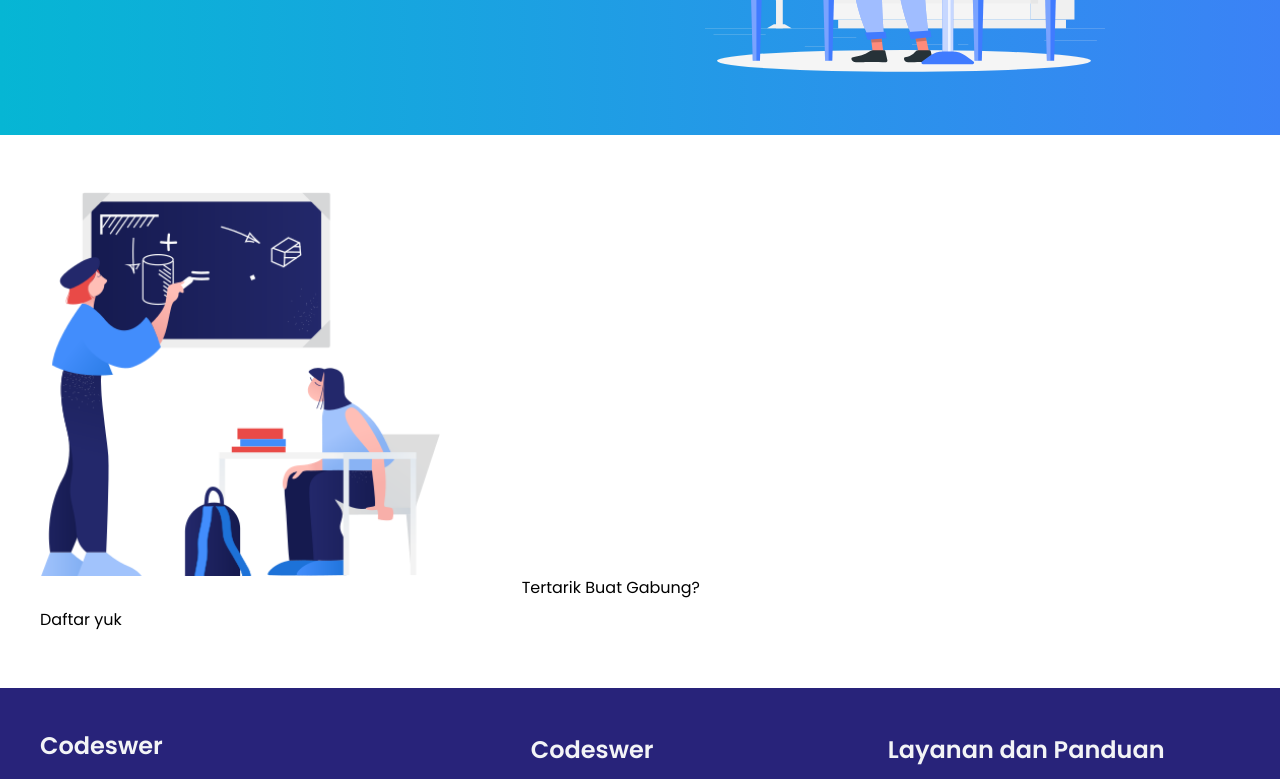
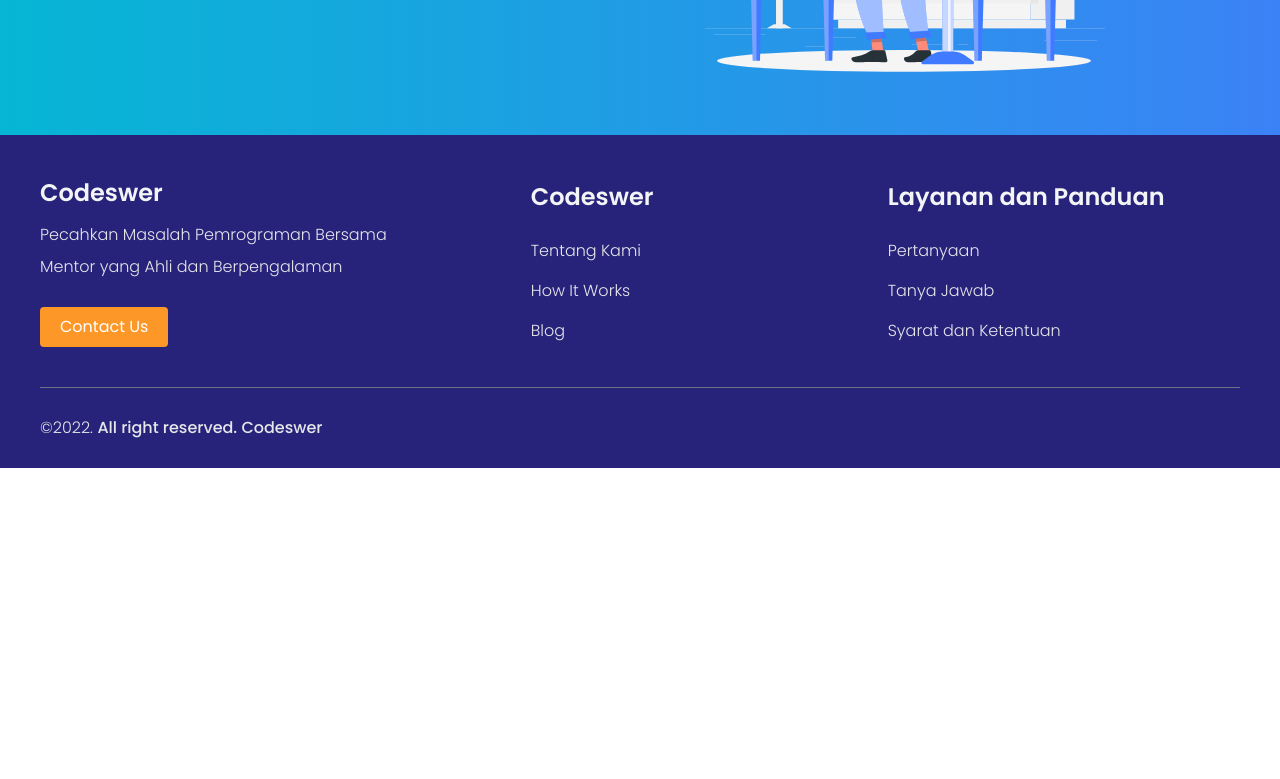
Before and after one commit to rg-km/final-project-engineering-54, a React (Create React App) app in the folder frontend/: page /about in a window 1280 px wide. Shown: the part 1340-2119 px from the top of the page. After the commit the page ends 1808 px from the top, so only its background shows below. Built offline with nearby package versions, Linux system fonts and the light colour scheme.

Commit message:
update about

```diff
--- a/frontend/src/pages/About.jsx
+++ b/frontend/src/pages/About.jsx
@@ -1,11 +1,10 @@
 import React from "react";
-import { Link } from "react-router-dom";
+// import { Link } from "react-router-dom";
 
 import "../styles/_about.scss";
 import Codeswer from "../layouts/Codeswer";
 import CardCustom from "../components/CardCustom";
-import BtnCustom from "../components/BtnCustom";
-
+// import BtnCustom from "../components/BtnCustom";
 
 export default function About() {
   const status = null;
@@ -129,7 +128,7 @@ export default function About() {
             </div>
           </article>
 
-          <article id="part_two" className="section-child space-y-16">
+          {/* <article id="part_two" className="section-child space-y-16">
             <div className="md:gap-x-3 gap-x-0 md:gap-y-0 gap-y-20 md:flex-row flex-col poppins">
               <div id="two_left" className="md:w-[45%] w-full">
                 <img
@@ -150,7 +149,7 @@ export default function About() {
                 </Link>
               </div>
             </div>
-          </article>
+          </article> */}
         </section>
       </article>
     </Codeswer>
```
